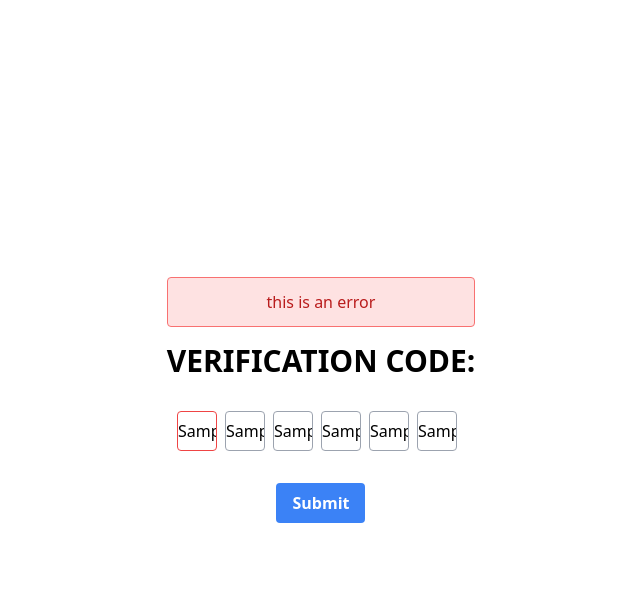
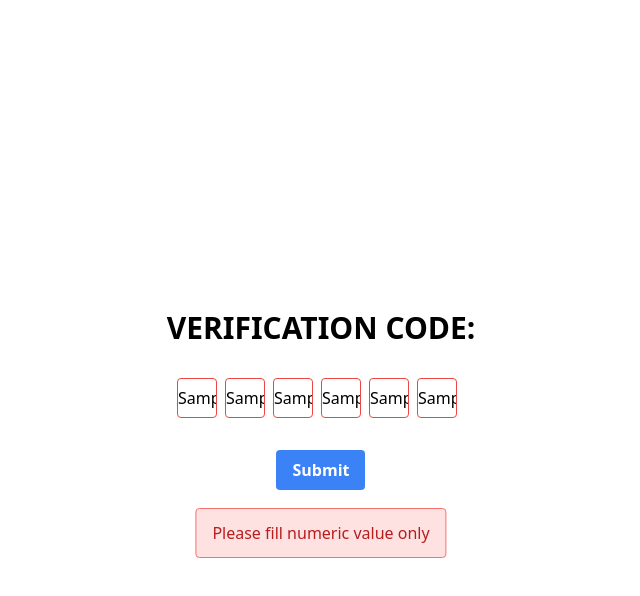
Before and after one commit to sauravrav/digit-verify, a Next.js app: page / in a window 1280 px wide. Both pictures are taken after typing "Sample", "Sample", "Sample", "Sample", "Sample", "Sample" into the empty fields and a click on the button "Submit". Shown: the top 596 px of the page, without its empty margins (319-959 px from the left). Built offline with nearby package versions, Linux system fonts and the light colour scheme.

Commit message:
Refactored error status and message

```diff
--- a/src/components/verify.js
+++ b/src/components/verify.js
@@ -2,20 +2,27 @@ import {  useRef, useEffect, useState } from 'react';
 
 function Verify() {
   const inputRefs = useRef([]);
-  const [hasError, setHasError] = useState(false);
+  const [errorStat, setErrorStat] = useState({
+    hasError: false,
+    errorMessage: '',
+  })
 
   const handleInput = (index, event) => {
     const input = event.target;
     const value = input.value;
     // Check if input value is numeric, and set error state accordingly
     if (isNaN(value)) {
-      setHasError(true); // Add red border to input field
+      setErrorStat({ ...errorStat, hasError: true, errorMessage:'Please fill numeric value only' });// Add red border to input field
     } else {
-      setHasError(false);
+      setErrorStat({ ...errorStat, hasError: false });// Add red border to input field
       // Move focus to next input field if current one is not empty
       if (value !== "" && index < inputRefs.current.length - 1 ) {
         inputRefs.current[index + 1].focus();
       }
+    }
+    // Limit input value to first 5 characters if pasted value is longer than 6 characters
+    if (value.length > 1 && event.type === 'paste') {
+      input.value = value.substring(0, 1);
     }
   };
 
@@ -36,11 +43,20 @@ function Verify() {
 
     // Iterate over first 6 characters and paste into input fields
     for (let i = 0; i < 6 && i < pastedData.length; i++) {
-      inputRefs.current[i].value = pastedData[i];
+      const value = pastedData[i];
+      if (isNaN(value)) {
+        setErrorStat({ ...errorStat, hasError: true, errorMessage:'Please paste string with numeric values only' });// Add red border to input field
+        inputRefs.current[i].value = value;
+        inputRefs.current[i].classList.add("border-red-500");;
+        break;
+      } else {
+        inputRefs.current[i].value = value;
+        inputRefs.current[i].classList.remove("border-red-500");
+      }
     }
 
     // Move focus to first input field
-    inputRefs.current[5].focus();
+    inputRefs.current[0].focus();
 
     // Prevent default paste behavior
     event.preventDefault();
@@ -58,11 +74,6 @@ function Verify() {
 return (
   <div className="flex justify-center items-center h-screen">
     <div className="text-center">
-      {hasError && (
-          <div className="bg-red-100 border border-red-400 text-red-700 px-4 py-3 rounded relative mb-4" role="alert">
-            <span className="block sm:inline">this is an error</span>
-          </div>
-        )}
       <h1 className="text-3xl font-bold mb-8">VERIFICATION CODE:</h1>
       <div className="flex justify-center mb-8">
         {[...Array(6)].map((_, index) => (
@@ -71,7 +82,7 @@ function Verify() {
             key={index}
             maxLength="1"
             ref={(el) => (inputRefs.current[index] = el)}
-                className={`w-10 h-10 mr-2 border-gray-400 border rounded text-center focus:outline-none ${hasError && isNaN(inputRefs.current[index].value) ? "border-red-500" : ""}`}
+            className={`w-10 h-10 mr-2 border-gray-400 border rounded text-center focus:outline-none ${errorStat.hasError && isNaN(inputRefs.current[index].value) ? "border-red-500" : ""}`}
             onChange={(event) => handleInput(index, event)}
             onKeyDown={(event) => {
               if (event.key === "Backspace") handleBackspace(index, event);
@@ -80,7 +91,15 @@ function Verify() {
           />
         ))}
       </div>
-        <button onClick={handleSubmit} className="bg-blue-500 hover:bg-blue-700 text-white font-bold py-2 px-4 rounded focus:outline-none focus:shadow-outline">
+      {errorStat.hasError && (
+        <div className="absolute top-2/3 left-1/2 transform -translate-x-1/2 -translate-y-1/2 bg-red-100 border border-red-400 text-red-700 px-4 py-3 rounded">
+          <span className="block sm:inline">{errorStat.errorMessage}</span>
+        </div>
+      )}
+      <button
+        onClick={handleSubmit}
+        className="bg-blue-500 hover:bg-blue-700 text-white font-bold py-2 px-4 rounded focus:outline-none focus:shadow-outline"
+      >
         Submit
       </button>
     </div>
```
Lines whose indentation alone changed are shown as unchanged.
